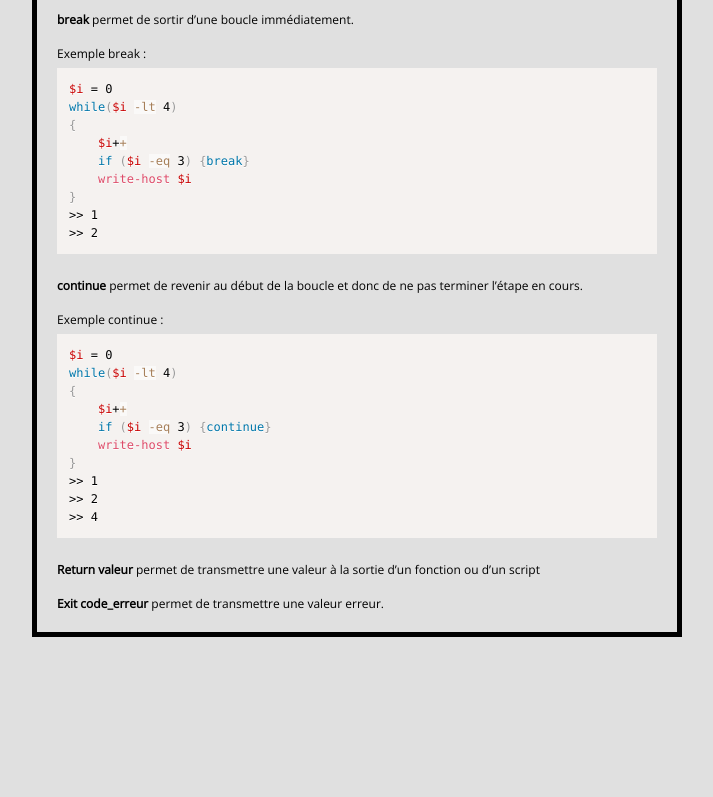
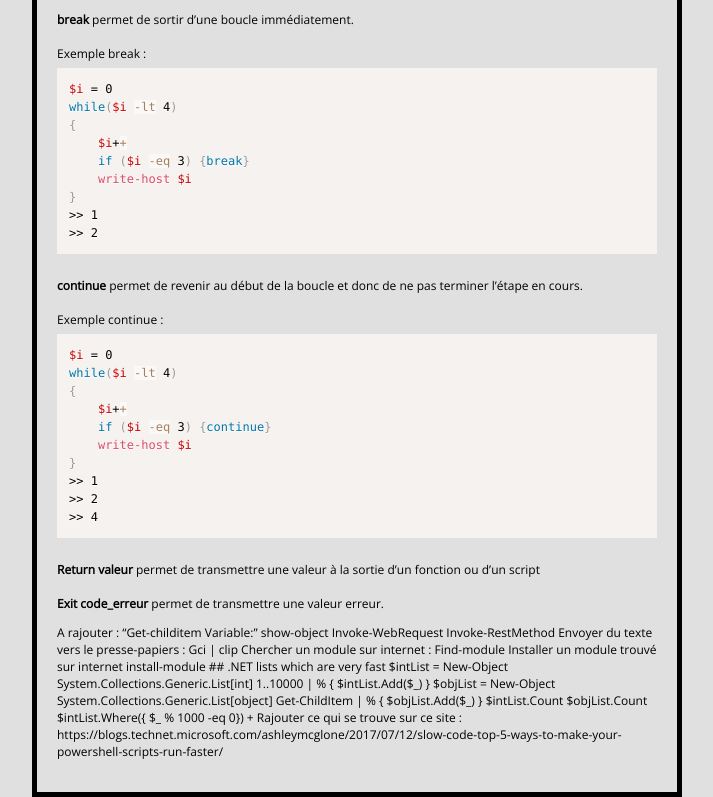
Before and after one commit to lpabion/lpabion.github.io, a plain HTML site: page index.html in a window 1280 px wide. Shown: the part 6461-7258 px from the top of the page, without its empty margins (283-996 px from the left). Before the commit the page ends 7098 px from the top, so only its background shows below. Drawn offline with nearby package versions, Linux system fonts and the light colour scheme.

Commit message:
Things to add later

```diff
--- a/index.html
+++ b/index.html
@@ -531,6 +531,46 @@ while($i -lt 4)
 
 <b>Exit code_erreur</b> permet de transmettre une valeur erreur.
 
+<p>
+A rajouter :
+
+“Get-childitem Variable:”
+
+show-object
+
+Invoke-WebRequest
+
+Invoke-RestMethod
+
+Envoyer du texte vers le presse-papiers :
+Gci | clip
+
+Chercher un module sur internet :
+Find-module
+
+Installer un module trouvé sur internet
+install-module
+
+## .NET lists which are very fast
+
+$intList = New-Object System.Collections.Generic.List[int]
+1..10000 | % { $intList.Add($_) }
+
+$objList = New-Object System.Collections.Generic.List[object]
+Get-ChildItem | % { $objList.Add($_) }
+
+$intList.Count
+$objList.Count
+
+$intList.Where({ $_ % 1000 -eq 0})
+
+
+
++ Rajouter ce qui se trouve sur ce site :
+https://blogs.technet.microsoft.com/ashleymcglone/2017/07/12/slow-code-top-5-ways-to-make-your-powershell-scripts-run-faster/
+</p>
+
+
 
 
 <script src="scripts/prism.js"></script>
```
